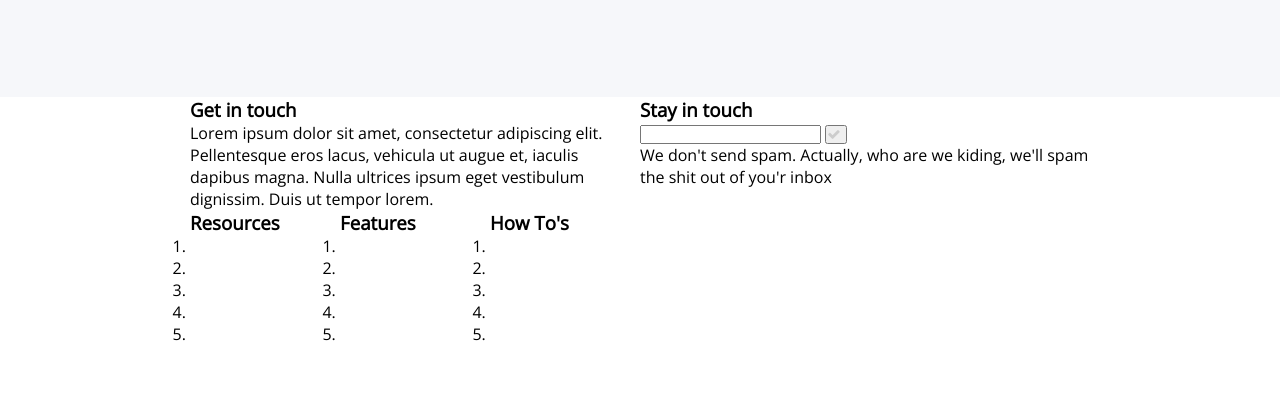
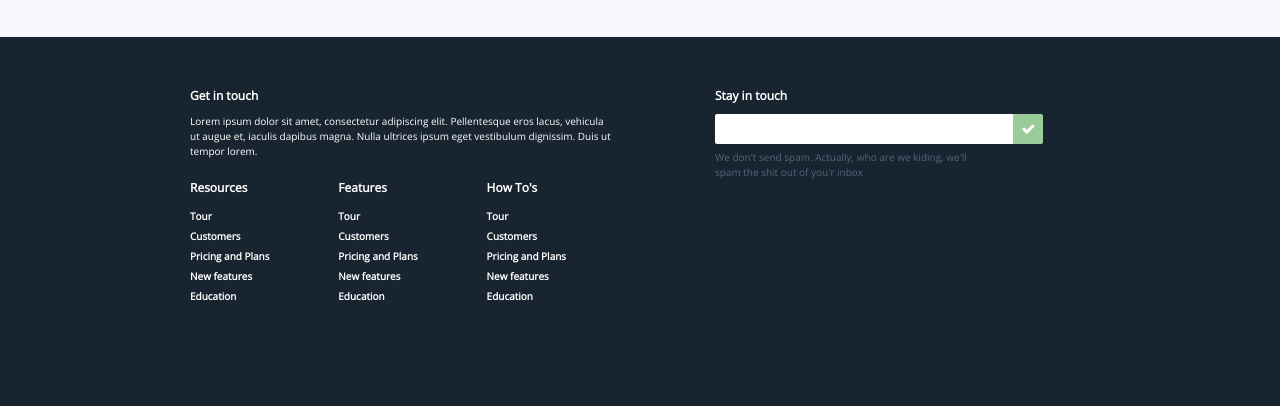
Before and after one commit to lukaszsl/psd2html-nr1, a website: page index.html in a window 1280 px wide. Shown: the part 3366-3772 px from the top of the page. Before the commit the page ends 3711 px from the top, so only its background shows below. Drawn offline with nearby package versions, Linux system fonts and the light colour scheme.

Commit message:
finished section buying and changing footer

```diff
--- a/index.html
+++ b/index.html
@@ -130,7 +130,6 @@
 			</div>
 		</div>
 	</section>
-
 	<section class="buying">
 		<div class="row container">
 			<div class="col-l-6">
@@ -160,14 +159,14 @@
 		</div>
 	</section>
 
-	<section class="footer">
+	<footer class="footer">
 		<div class="row container">
-			<div class="col-l-6">
-				<h3>Get in touch</h3>
-				<p>Lorem ipsum dolor sit amet, consectetur adipiscing elit. Pellentesque eros lacus, vehicula ut augue et, iaculis dapibus magna. Nulla ultrices ipsum eget vestibulum dignissim. Duis ut tempor lorem.</p>
+			<div class="col-l-7 footer__column-1">
+				<h3 class="footer__header">Get in touch</h3>
+				<p class="footer__paragraph">Lorem ipsum dolor sit amet, consectetur adipiscing elit. Pellentesque eros lacus, vehicula ut augue et, iaculis dapibus magna. Nulla ultrices ipsum eget vestibulum dignissim. Duis ut tempor lorem.</p>
 				<div class="col-l-4">
-					<h3>Resources</h3>
-					<ol>
+					<h3 class="footer__header">Resources</h3>
+					<ol class="footer__list">
 						<li><a href="#">Tour</a></li>
 						<li><a href="#">Customers</a></li>
 						<li><a href="#">Pricing and Plans</a></li>
@@ -176,8 +175,8 @@
 					</ol>
 				</div>
 				<div class="col-l-4">
-					<h3>Features</h3>
-					<ol>
+					<h3 class="footer__header">Features</h3>
+					<ol class="footer__list">
 						<li><a href="#">Tour</a></li>
 						<li><a href="#">Customers</a></li>
 						<li><a href="#">Pricing and Plans</a></li>
@@ -186,8 +185,8 @@
 					</ol>
 				</div>
 				<div class="col-l-4">
-					<h3>How To's</h3>
-					<ol>
+					<h3 class="footer__header">How To's</h3>
+					<ol class="footer__list">
 						<li><a href="#">Tour</a></li>
 						<li><a href="#">Customers</a></li>
 						<li><a href="#">Pricing and Plans</a></li>
@@ -196,16 +195,16 @@
 					</ol>
 				</div>
 			</div>
-			<div class="col-l-6">
-				<h3>Stay in touch</h3>
-				<form>
-					<input type="email" name="email">
-					<button class="btn-green"><i class="fa fa-check" aria-hidden="true"></i></button>
-					<p>We don't send spam. Actually, who are we kiding, we'll spam the shit out of you'r inbox</p>
+			<div class="col-l-5">
+				<h3 class="footer__header">Stay in touch</h3>
+				<form class="footer__form">
+					<input class="form__input" type="email" name="email">
+					<button class="form__button"><i class="fa fa-check" aria-hidden="true"></i></button>
+					<p class="footer__paragraph footer__paragraph--form">We don't send spam. Actually, who are we kiding, we'll spam the shit out of you'r inbox</p>
 				</form>
 			</div>
 		</div>
-	</section>
+	</footer>
 
 <script src="js/scripts.js"></script>
 </body>
--- a/sass/style.sass
+++ b/sass/style.sass
@@ -24,16 +24,6 @@ $light-gray: #f6f7fa
 
 [class*='col-']
 	float: left
-
-.btn-main
-	width: 140px
-	height: 50px
-	background-color: #99cc99
-	color: $white
-	font: bold 14px $buttons-font
-	border: none
-	border-radius: 5px
-	margin-top: 20px
 
 body
 	margin: 0
@@ -312,7 +302,16 @@ body
 
 .buying__box
 	padding: 40px
-	margin-top: 60px
+	&:hover
+		background-color: $white
+		box-shadow: 0px 0px 50px 4px rgba(0, 0, 0, 0.1)
+		.box__label
+			background-color: #c9c
+
+.buying__box,
+.buying__box:hover,
+.box__label
+	transition: all .8s
 
 .box__label
 	height: 25px
@@ -349,28 +348,70 @@ body
 	font: bold 14px $buttons-font
 	border: none
 	border-radius: 5px
+	cursor: pointer
 
 .box__icons
 	margin-top: 10px
 	font-size: 22px
+	.fa
+		margin-right: 5px
+		color: #ccc
 
-.fa
-	margin-right: 5px
-	color: #ccc
+// ***** section footer *****
+
+.footer
+	padding-top: 50px
+	padding-bottom: 100px
+	background-color: #192431
+	color: $white
+
+.footer__column-1
+	padding-right: 80px
+
+.footer__header
+	margin-bottom: 10px
+	font-size: 12px
+
+.footer__paragraph
+	padding: 0 20px 20px 0
+	font-size: 10px
+	line-height: 15px
+
+.footer__list
+	list-style: none
+	font-family: $main-font
+	font-size: 10px
+	line-height: 20px
+
+.form__input
+	width: 300px
+	height: 30px
+	border-style: hidden
+	border-radius: 2px
+	font-size: 15px
+	padding-right: 4px
+
+.form__button
+	width: 30px
+	height: 30px
+	position: relative
+	left: -6px
+	top: -1px
+	cursor: pointer
+	border-radius: 0 2px 2px 0
+	background-color: #99cc99
+	color: $white
+	font: bold 14px $buttons-font
+	border: none
+
+.footer__paragraph--form
+	color: #53647a
+	margin-top: 5px
+	padding-right: 100px
+
 
 // don´t change above !!!
 /*
-
-	.colour
-		height: 400px
-		background-color: #99cc99
-
-		h2, h3, p
-			color: #fff
-		h2
-			padding-top: 70px
-		p
-			padding: 0 20px 10px 0
 	.buying
 		height: 500px
 		background-color: #f6f7fa
@@ -390,16 +431,6 @@ body
 
 		.right
 			width: 120px
-
-		//button
-		//	width: 140px
-		//	height: 50px
-		//	background-color: #99cc99
-		//	color: #fff
-		//	font: bold 14px $buttons-font
-		//	border: none
-		//	border-radius: 5px
-		//	margin-top: 20px
 
 		.icons
 			margin: 10px
@@ -436,7 +467,7 @@ body
 		color: #fff
 
 		h3
-			font-size: 11px
+			font-size: 12px
 
 		p
 			color: #fff
```
Also changed, not shown: css/style.css, 1 other file.
